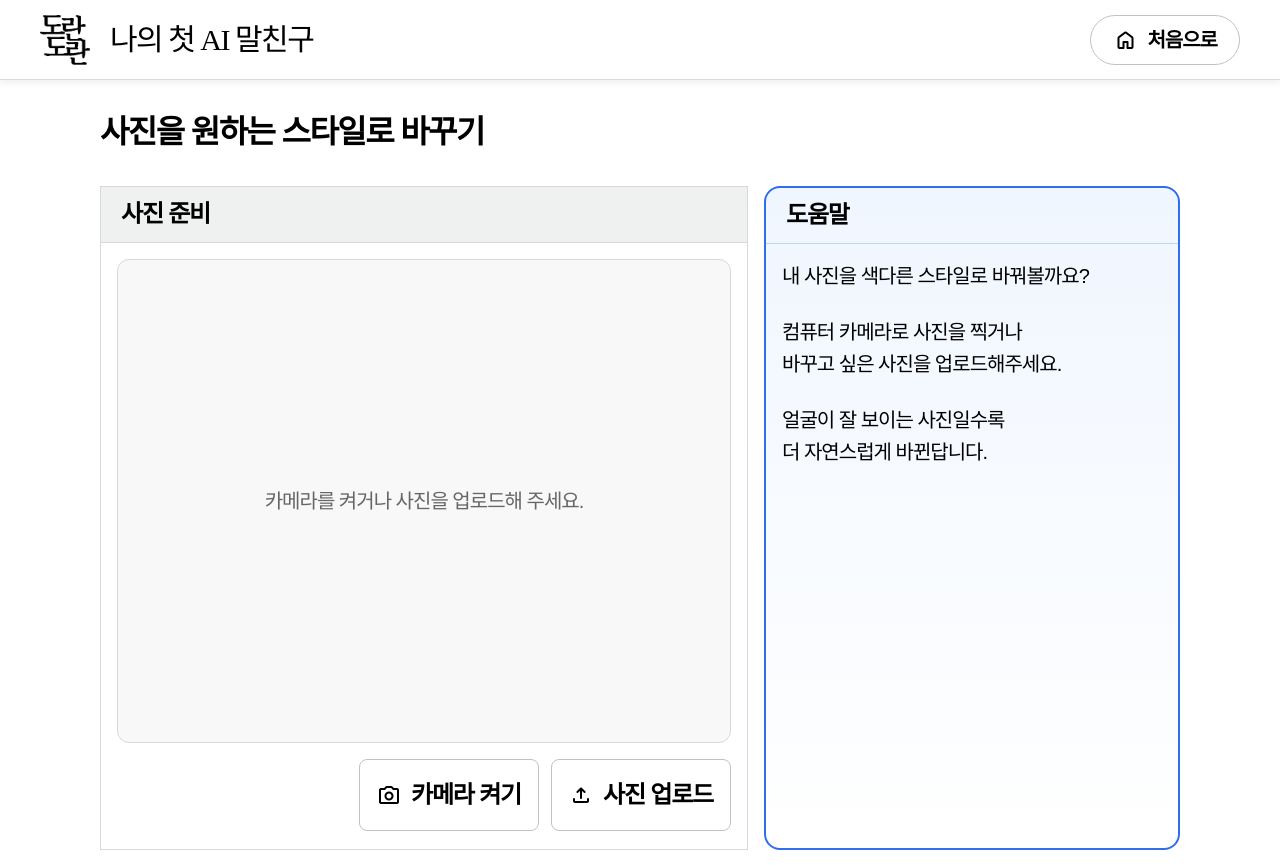
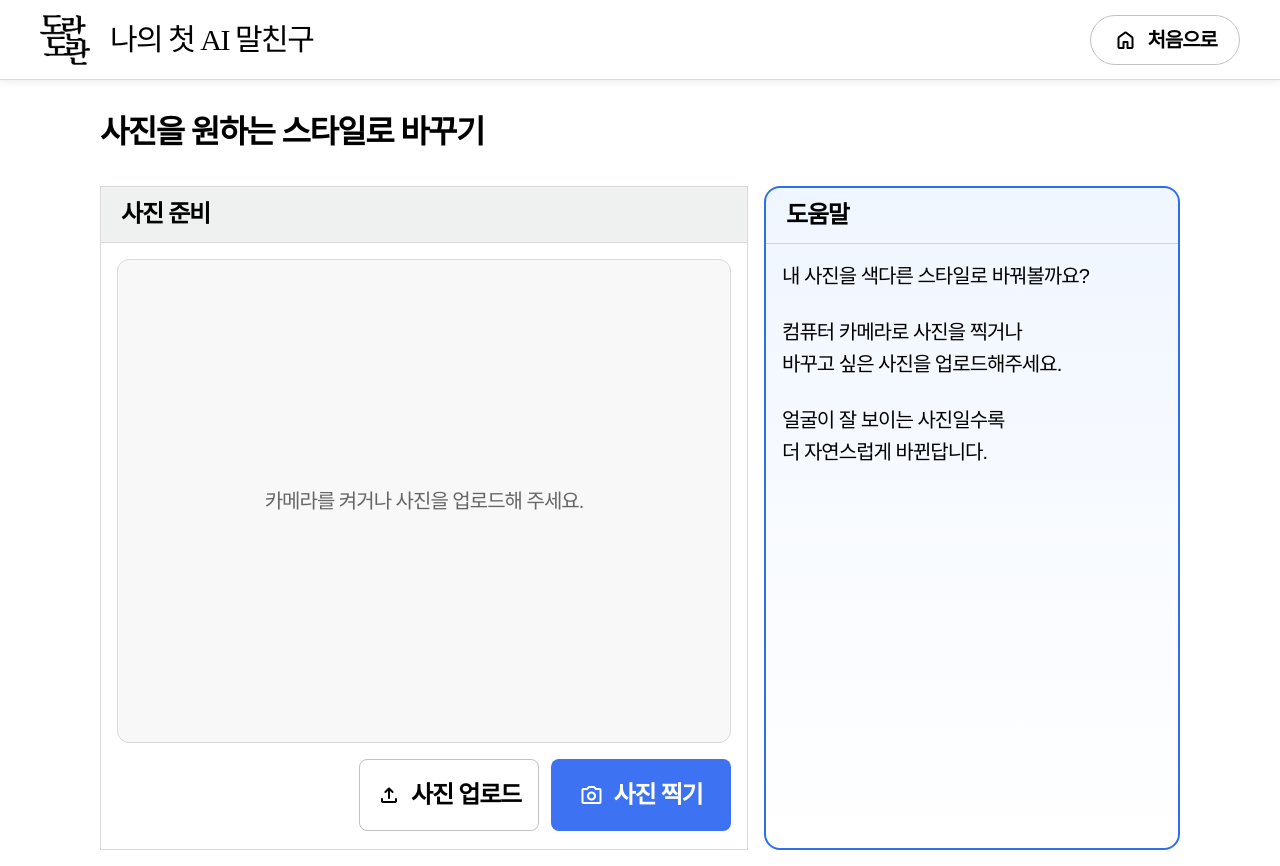
Before and after one commit to ai-for-seniors-skku/doran, a Next.js app: page /photo-style/capture in a window 1280 px wide. Built offline with nearby package versions, Linux system fonts and the light colour scheme; a web font is replaced by a local one.

Commit message:
update photo-style flow

```diff
--- a/app/photo-style/capture/CaptureClient.tsx
+++ b/app/photo-style/capture/CaptureClient.tsx
@@ -42,13 +42,38 @@ export default function CaptureClient() {
     };
   }, []);
 
+  useEffect(() => {
+    if (cameraState !== "ready") return;
+    void attachStreamToVideo();
+  }, [cameraState]);
+
+  const attachStreamToVideo = async () => {
+    const video = videoRef.current;
+    const stream = streamRef.current;
+
+    if (!video || !stream) return;
+
+    try {
+      if (video.srcObject !== stream) {
+        video.srcObject = stream;
+      }
+
+      await video.play().catch(() => {
+        // metadata loaded 후 다시 재생 시도
+      });
+    } catch (error) {
+      console.error("attachStreamToVideo error:", error);
+    }
+  };
+
   const stopCamera = () => {
-    if (!streamRef.current) return;
-
+    if (streamRef.current) {
       streamRef.current.getTracks().forEach((track) => track.stop());
       streamRef.current = null;
+    }
 
     if (videoRef.current) {
+      videoRef.current.pause();
       videoRef.current.srcObject = null;
     }
   };
@@ -61,26 +86,23 @@ export default function CaptureClient() {
 
     try {
       setCameraState("requesting");
-
       stopCamera();
 
       const stream = await navigator.mediaDevices.getUserMedia({
         video: {
           facingMode: "user",
           width: { ideal: 1280 },
-          height: { ideal: 720 },
+          height: { ideal: 960 },
         },
         audio: false,
       });
 
       streamRef.current = stream;
+      setCameraState("ready");
 
-      if (videoRef.current) {
-        videoRef.current.srcObject = stream;
-        await videoRef.current.play();
-      }
-
-      setCameraState("ready");
+      requestAnimationFrame(() => {
+        void attachStreamToVideo();
+      });
     } catch (error) {
       const name =
         error && typeof error === "object" && "name" in error
@@ -97,6 +119,7 @@ export default function CaptureClient() {
         return;
       }
 
+      console.error("startCamera error:", error);
       setCameraState("error");
     }
   };
@@ -109,7 +132,7 @@ export default function CaptureClient() {
 
       const video = videoRef.current;
       const width = video.videoWidth || 720;
-      const height = video.videoHeight || 720;
+      const height = video.videoHeight || 960;
 
       const canvas = document.createElement("canvas");
       canvas.width = width;
@@ -188,6 +211,8 @@ export default function CaptureClient() {
       ? "사진을 준비하고 있어요."
       : "";
 
+  const showVideo = cameraState === "ready";
+
   return (
     <>
       <SiteHeader showHomeButton />
@@ -206,50 +231,39 @@ export default function CaptureClient() {
                 </div>
 
                 <div className="flex h-[604px] flex-col p-[16px]">
-                  <div className="flex min-h-0 flex-1 items-center justify-center rounded-[12px] border border-[#d9d9d9] bg-[#f8f8f8]">
-                    {cameraState === "ready" ? (
+                  <div className="relative flex min-h-0 flex-1 items-center justify-center rounded-[12px] border border-[#d9d9d9] bg-[#f8f8f8]">
                     <div className="w-full max-w-[328px]">
                       <video
                         ref={videoRef}
                         autoPlay
                         playsInline
                         muted
-                          className="aspect-[3/4] w-full rounded-[12px] object-cover"
+                        onLoadedMetadata={() => {
+                          void attachStreamToVideo();
+                        }}
+                        className={`aspect-[3/4] w-full rounded-[12px] object-cover ${
+                          showVideo ? "block" : "hidden"
+                        }`}
                       />
                     </div>
-                    ) : (
-                      <div className="px-[24px] text-center text-[20px] leading-[30px] tracking-[-0.05em] text-[#666]">
+
+                    {!showVideo && (
+                      <div className="absolute inset-0 flex items-center justify-center px-[24px] text-center text-[20px] leading-[30px] tracking-[-0.05em] text-[#666]">
                         카메라를 켜거나 사진을 업로드해 주세요.
                       </div>
                     )}
                   </div>
 
                   <div className="mt-[16px] flex flex-wrap justify-end gap-[12px]">
-                    {cameraState !== "ready" ? (
+                    {!showVideo ? (
                       <>
-                        <SecondaryActionButton
-                          onClick={startCamera}
-                          icon={
-                            <MaterialIcon
-                              name="photo_camera"
-                              className="text-[24px]"
-                            />
-                          }
-                          className={
-                            cameraState === "requesting" || isProcessingImage
-                              ? "pointer-events-none opacity-70"
-                              : ""
-                          }
-                        >
-                          {cameraState === "requesting"
-                            ? "준비 중"
-                            : "카메라 켜기"}
-                        </SecondaryActionButton>
-
                         <SecondaryActionButton
                           onClick={handleOpenUpload}
                           icon={
-                            <MaterialIcon name="upload" className="text-[24px]" />
+                            <MaterialIcon
+                              name="upload"
+                              className="text-[24px]"
+                            />
                           }
                           className={
                             isProcessingImage
@@ -259,6 +273,21 @@ export default function CaptureClient() {
                         >
                           {isProcessingImage ? "처리 중" : "사진 업로드"}
                         </SecondaryActionButton>
+
+                        <PrimaryActionButton
+                          onClick={startCamera}
+                          disabled={
+                            cameraState === "requesting" || isProcessingImage
+                          }
+                          icon={
+                            <MaterialIcon
+                              name="photo_camera"
+                              className="text-[24px]"
+                            />
+                          }
+                        >
+                          {cameraState === "requesting" ? "준비 중" : "사진 찍기"}
+                        </PrimaryActionButton>
                       </>
                     ) : (
                       <>
@@ -268,7 +297,10 @@ export default function CaptureClient() {
                             setCameraState("idle");
                           }}
                           icon={
-                            <MaterialIcon name="close" className="text-[24px]" />
+                            <MaterialIcon
+                              name="close"
+                              className="text-[24px]"
+                            />
                           }
                           className={
                             isProcessingImage
```
Lines whose indentation alone changed are shown as unchanged.
